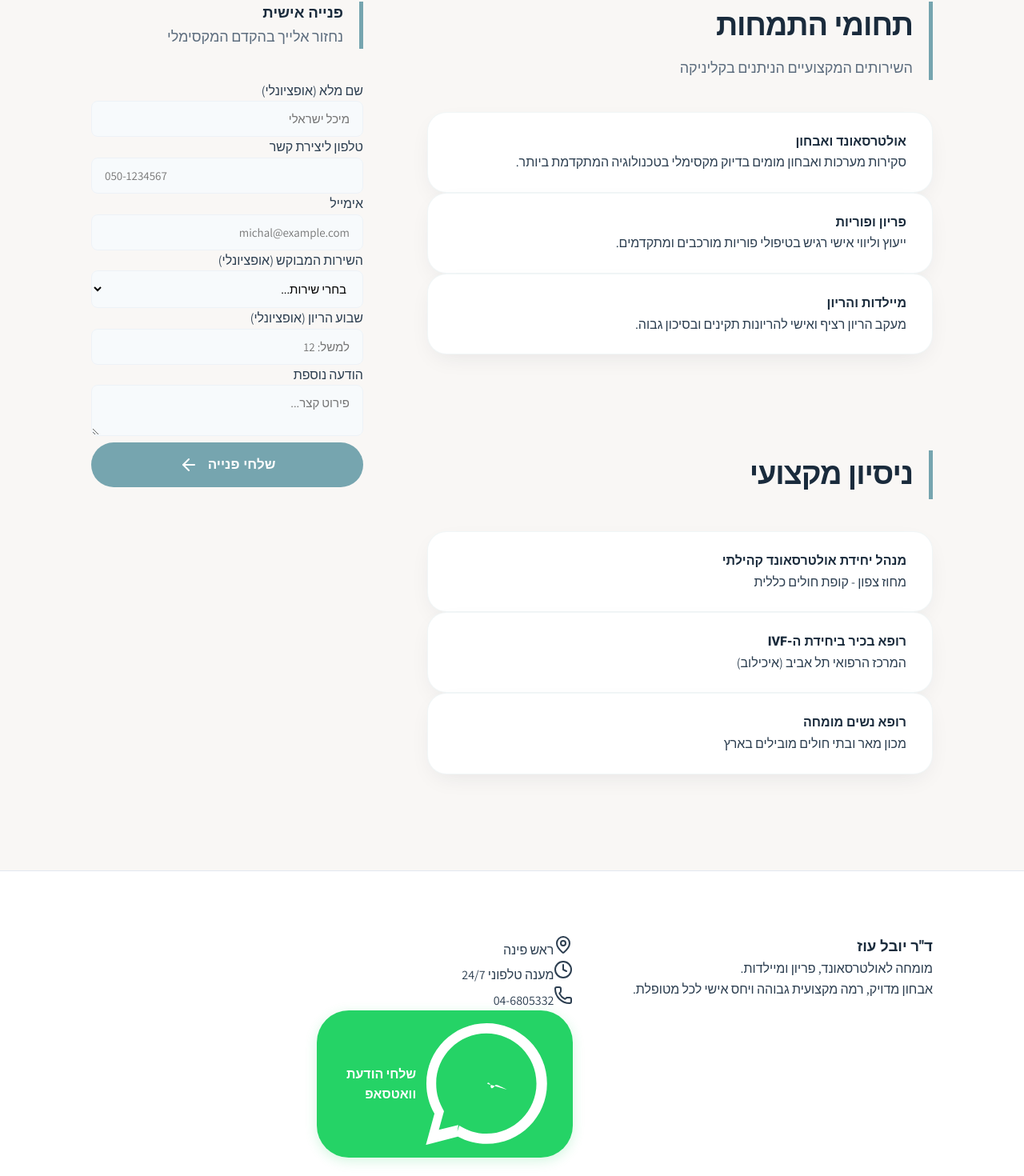
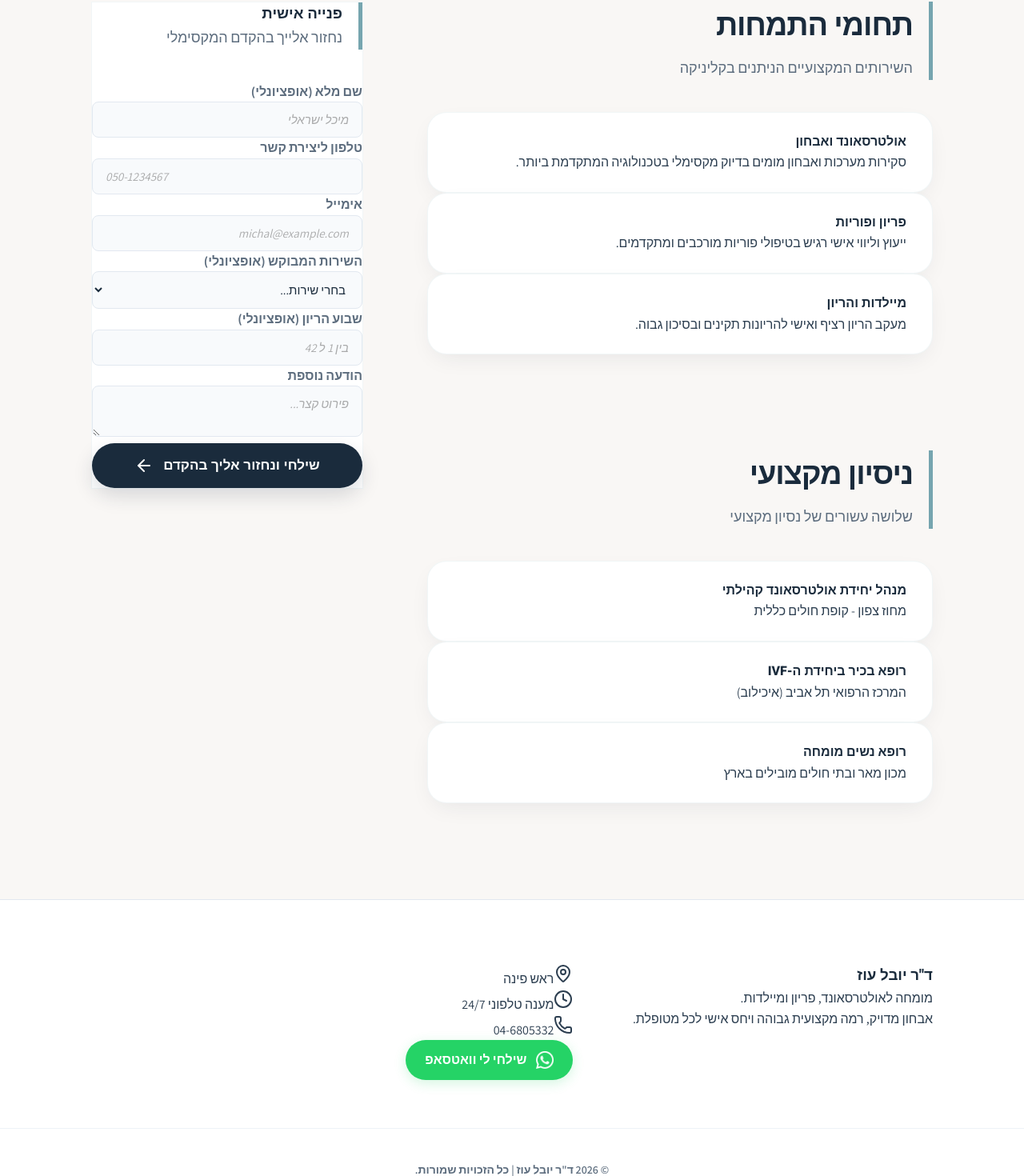
Before and after one commit to rotemoz84/communication-orchestration-platform, a React (Vite) app in the folder site_clinic/: page / in a window 1280 px wide. Shown: the part 758-2228 px from the top of the page at 80% size. Built offline with nearby package versions, Linux system fonts and the light colour scheme.

Commit message:
improved site ux

```diff
--- a/site_clinic/src/App.tsx
+++ b/site_clinic/src/App.tsx
@@ -12,6 +12,7 @@ import { motion, AnimatePresence } from 'framer-motion';
 
 // --- Assets ---
 import drOzImg from './assets/dr_oz.png';
+import whatsappLogo from './assets/whatsapp_white.png';
 
 // --- Data ---
 const SERVICES_OPTIONS = [
@@ -43,10 +44,10 @@ const Header = ({ activeSection, isTransparent }: { activeSection: string; isTra
             <a href="#about" className={`nav-link ${activeSection === 'about' ? 'active' : ''} ${isTransparent ? 'text-white' : ''}`}>אודות</a>
           </nav>
 
-          <div className="flex items-center gap-4">
-            <a href="#contact" className="btn-primary !py-2 !px-4 !text-xs !w-auto lg:!text-sm lg:!px-6">פנייה אישית</a>
-            <button className={`mobile-menu-trigger ${isTransparent ? 'text-white' : ''}`} onClick={() => setIsMenuOpen(true)}>
-              <Menu className="w-8 h-8" />
+          <div className="flex items-center gap-2 sm:gap-4 flex-nowrap shrink-0">
+            <a href="#contact" className="btn-primary !py-2 !px-3 sm:!px-4 !text-[10px] sm:!text-xs !w-auto lg:!text-sm lg:!px-6 whitespace-nowrap flex-shrink-0">פנייה אישית</a>
+            <button className={`mobile-menu-trigger !p-1 sm:!p-2 ${isTransparent ? 'text-white' : ''}`} onClick={() => setIsMenuOpen(true)}>
+              <Menu className="w-7 h-7 sm:w-8 sm:h-8" />
             </button>
           </div>
         </div>
@@ -142,58 +143,59 @@ const LeadForm = () => {
   };
 
   return (
-    <div className="card sidebar-sticky">
-      <div className="section-title !border-r-0 !pr-0 !mb-8">
-        <h3 className="text-2xl font-black">פנייה אישית</h3>
-        <p className="text-sm">נחזור אלייך בהקדם המקסימלי</p>
+    <div className="card sidebar-sticky contact-form-white shadow-[0_20px_50px_rgba(26,43,60,0.08)] !rounded-[48px] !p-12 border border-slate-100">
+      <div className="section-title !border-r-0 !pr-0 !mb-12 text-center">
+        <h3 className="text-3xl font-black text-primary-navy">פנייה אישית</h3>
+        <p className="text-slate-500 font-medium mt-2">נחזור אלייך בהקדם המקסימלי</p>
       </div>
 
       {status === 'success' && (
         <motion.div
           initial={{ opacity: 0, height: 0 }}
           animate={{ opacity: 1, height: 'auto' }}
-          className="mb-6 p-4 bg-green-50 border border-green-200 rounded-xl text-center"
+          className="mb-8 p-6 bg-green-50 border border-green-100 rounded-2xl text-center"
         >
-          <CheckCircle2 className="w-8 h-8 text-green-600 mx-auto mb-2" />
-          <h4 className="text-green-800 font-bold">הודעתך נשלחה בהצלחה!</h4>
-          <p className="text-green-700 text-sm">ד"ר עוז או נציגו יחזרו אלייך בהקדם.</p>
+          <CheckCircle2 className="w-10 h-10 text-green-600 mx-auto mb-3" />
+          <h4 className="text-green-800 text-xl font-bold">הודעתך נשלחה בהצלחה!</h4>
+          <p className="text-green-700 mt-2">ד"ר עוז או נציגו יחזרו אלייך בהקדם.</p>
         </motion.div>
       )}
 
       {status === 'error' && (
-        <div className="mb-6 p-4 bg-red-50 border border-red-200 rounded-xl text-center">
+        <div className="mb-8 p-6 bg-red-50 border border-red-100 rounded-2xl text-center">
           <h4 className="text-red-800 font-bold">חלה שגיאה בשליחה</h4>
           <p className="text-red-700 text-sm">אנא נסי שנית או צרי קשר טלפוני.</p>
         </div>
       )}
-      <form onSubmit={handleSubmit} className="space-y-4">
-        <div>
-          <label className="block text-sm font-bold text-slate-600 mb-1">שם מלא (אופציונלי)</label>
+
+      <form onSubmit={handleSubmit} className="space-y-8">
+        <div className="space-y-2">
+          <label className="block text-sm font-bold text-slate-700 mr-2">שם מלא (אופציונלי)</label>
           <input
             type="text"
-            className="input-field"
+            className="input-field !bg-slate-50 !border-slate-200 !text-primary-navy !rounded-2xl !py-4"
             placeholder="מיכל ישראלי"
             value={formData.name}
             onChange={(e) => setFormData({ ...formData, name: e.target.value })}
           />
         </div>
 
-        <div className="grid grid-cols-1 gap-4">
-          <div>
-            <label className="block text-sm font-bold text-slate-600 mb-1">טלפון ליצירת קשר</label>
+        <div className="grid grid-cols-1 gap-8">
+          <div className="space-y-2">
+            <label className="block text-sm font-bold text-slate-700 mr-2">טלפון ליצירת קשר</label>
             <input
               type="tel"
-              className="input-field"
+              className="input-field !bg-slate-50 !border-slate-200 !text-primary-navy !rounded-2xl !py-4"
               placeholder="050-1234567"
               value={formData.phone}
               onChange={(e) => setFormData({ ...formData, phone: e.target.value })}
             />
           </div>
-          <div>
-            <label className="block text-sm font-bold text-slate-600 mb-1">אימייל</label>
+          <div className="space-y-2">
+            <label className="block text-sm font-bold text-slate-700 mr-2">אימייל</label>
             <input
               type="email"
-              className="input-field"
+              className="input-field !bg-slate-50 !border-slate-200 !text-primary-navy !rounded-2xl !py-4"
               placeholder="michal@example.com"
               value={formData.email}
               onChange={(e) => setFormData({ ...formData, email: e.target.value })}
@@ -201,10 +203,10 @@ const LeadForm = () => {
           </div>
         </div>
 
-        <div>
-          <label className="block text-sm font-bold text-slate-600 mb-1">השירות המבוקש (אופציונלי)</label>
+        <div className="space-y-2">
+          <label className="block text-sm font-bold text-slate-700 mr-2">השירות המבוקש (אופציונלי)</label>
           <select
-            className="input-field"
+            className="input-field !bg-slate-50 !border-slate-200 !text-primary-navy !rounded-2xl !py-4"
             value={formData.service}
             onChange={(e) => setFormData({ ...formData, service: e.target.value })}
           >
@@ -213,23 +215,23 @@ const LeadForm = () => {
           </select>
         </div>
 
-        <div>
-          <label className="block text-sm font-bold text-slate-600 mb-1">שבוע הריון (אופציונלי)</label>
+        <div className="space-y-2">
+          <label className="block text-sm font-bold text-slate-700 mr-2">שבוע הריון (אופציונלי)</label>
           <input
             type="number"
             min="1"
             max="42"
-            className="input-field"
-            placeholder="למשל: 12"
+            className="input-field !bg-slate-50 !border-slate-200 !text-primary-navy !rounded-2xl !py-4"
+            placeholder="בין 1 ל 42"
             value={formData.week}
             onChange={(e) => setFormData({ ...formData, week: e.target.value })}
           />
         </div>
 
-        <div>
-          <label className="block text-sm font-bold text-slate-600 mb-1">הודעה נוספת</label>
+        <div className="space-y-2">
+          <label className="block text-sm font-bold text-slate-700 mr-2">הודעה נוספת</label>
           <textarea
-            className="input-field h-20 resize-none"
+            className="input-field !bg-slate-50 !border-slate-200 !text-primary-navy !rounded-2xl h-28 resize-none !py-4"
             placeholder="פירוט קצר..."
             value={formData.message}
             onChange={(e) => setFormData({ ...formData, message: e.target.value })}
@@ -239,10 +241,10 @@ const LeadForm = () => {
         <button
           type="submit"
           disabled={status === 'loading'}
-          className="btn-primary shadow-lg shadow-[#76A5AF]/20 mt-4 disabled:opacity-50"
+          className="btn-primary !bg-primary-navy !text-white shadow-xl shadow-black/10 mt-6 disabled:opacity-50 !py-5 !rounded-2xl transition-all hover:scale-[1.02] active:scale-95 font-black text-lg"
         >
-          {status === 'loading' ? 'שולח...' : 'שלחי פנייה'}
-          <ArrowLeft className="w-5 h-5" />
+          {status === 'loading' ? 'שולח...' : 'שילחי ונחזור אליך בהקדם'}
+          <ArrowLeft className="w-6 h-6 mr-2" />
         </button>
       </form>
     </div>
@@ -306,7 +308,7 @@ const App = () => {
   ];
 
   return (
-    <div className="min-h-screen">
+    <div className="min-h-screen pb-20 md:pb-0">
       <Header activeSection={activeSection} isTransparent={isTransparent} />
 
       {/* Hero Section */}
@@ -384,6 +386,7 @@ const App = () => {
             <section id="experience">
               <div className="section-title">
                 <h2>ניסיון מקצועי</h2>
+                <p>שלושה עשורים של נסיון מקצועי</p>
               </div>
 
               <div className="grid gap-4">
@@ -432,9 +435,9 @@ const App = () => {
               </p>
             </div>
 
-            <div className="grid grid-cols-2 gap-8 md:col-span-2">
+            <div className="grid grid-cols-1 sm:grid-cols-2 gap-8 md:col-span-2">
               <div className="flex flex-col gap-6">
-                <div className="footer-nav-links">
+                <div className="footer-nav-links flex flex-col gap-4">
                   <div className="flex items-center gap-3 text-slate-500 font-medium">
                     <MapPin className="w-4 h-4 text-secondary-teal" />
                     <span className="text-sm">ראש פינה</span>
@@ -448,28 +451,28 @@ const App = () => {
                     <span className="text-sm font-bold text-primary-navy">04-6805332</span>
                   </div>
                   <a
-                    href="https://wa.me/972506993353?text=%D7%A9%D7%9C%D7%95%D7%9D%20%D7%93%22%D7%A8%20%D7%A2%D7%95%D7%96%2C%20%D7%90%D7%A9%D7%9E%D7%97%20%D7%9C%D7%A7%D7%91%D7%9C%20%D7%A4%D7%A8%D7%98%D7%99%D7%9D%20%D7%A0%D7%95%D7%A1%D7%A4%D7%99%D7%9D"
+                    href="https://wa.me/972506993353?text=%D7%A9%D7%9C%D7%95%D7%9D%2C%20%D7%90%D7%A0%D7%99%20%D7%9E%D7%A2%D7%95%D7%A0%D7%99%D7%99%D7%A0%D7%AA%20%D7%9C%D7%A7%D7%91%D7%9C%20%D7%A2%D7%95%D7%93%20%D7%A4%D7%A8%D7%98%D7%99%D7%9D%20%D7%A2%D7%9C%20%D7%94%D7%A9%D7%99%D7%A8%D7%95%D7%AA%D7%99%D7%9D%20%D7%A9%D7%9C%20%D7%94%D7%9E%D7%A8%D7%A4%D7%90%D7%94"
                     target="_blank"
                     rel="noopener noreferrer"
-                    className="whatsapp-btn-footer"
+                    className="footer-whatsapp-link"
                   >
-                    <svg className="w-6 h-6" viewBox="0 0 24 24" fill="currentColor">
-                      <path d="M.057 24l1.687-6.163c-1.041-1.804-1.588-3.849-1.587-5.946.003-6.556 5.338-11.891 11.893-11.891 3.181.001 6.167 1.24 8.413 3.488 2.245 2.248 3.481 5.236 3.48 8.414-.003 6.557-5.338 11.892-11.893 11.892-1.99-.001-3.951-.5-5.688-1.448l-6.305 1.654zm6.597-3.807c1.676.995 3.276 1.591 5.316 1.592 5.448 0 9.886-4.438 9.888-9.886.002-5.448-4.437-9.884-9.885-9.884-5.447 0-9.884 4.437-9.887 9.885 0 2.13.56 3.668 1.54 5.447l-1.011 3.689 3.839-.982-.2 1.329zm9.367-7.11c-.263-.131-1.555-.768-1.796-.856-.24-.087-.414-.131-.588.131-.174.262-.676.856-.83.1.031-.153.174-.436.044-.262-.131-.131-.502-.857-.687-.24-.131-.414-.131-.588 0l-.131.131c-.131.131-.328.312-.328.761 0 .449.328.883.372.943.044.06 6.449 10.142 6.449 10.142.349.524.785.655 1.178.655s.785-.131 1.047-.393c.262-.262.262-.655.262-.655s.087-.131 0-.197c-.044-.066-.35-.175-.611-.263z" />
-                    </svg>
-                    שלחי הודעת וואטסאפ
+                    <img src={whatsappLogo} alt="WhatsApp" className="footer-whatsapp-icon" />
+                    <span className="text-sm">שילחי לי וואטסאפ</span>
                   </a>
                 </div>
+              </div>
 
 
-              </div>
             </div>
           </div>
+        </div>
 
-          <div className="footer-bottom">
+        <div className="footer-bottom">
+          <div className="page-wrapper flex flex-col items-center justify-center gap-4 text-center">
             <p className="footer-copy">
               © {new Date().getFullYear()} ד"ר יובל עוז | כל הזכויות שמורות.
             </p>
-            <div className="flex items-center gap-8 mt-4 md:mt-0">
+            <div className="flex items-center justify-center gap-8">
               <a href="#" className="footer-copy hover:text-secondary-teal transition-colors">מדיניות פרטיות</a>
               <span className="text-slate-300 select-none"> | </span>
               <a href="#" className="footer-copy hover:text-secondary-teal transition-colors">הנגשת אתר</a>
--- a/site_clinic/src/index.css
+++ b/site_clinic/src/index.css
@@ -388,7 +388,6 @@ section {
   }
 }
 
-/* Form Styles */
 .input-field {
   width: 100%;
   padding: 12px 16px;
@@ -398,6 +397,11 @@ section {
   font-size: 15px;
   transition: all 0.2s;
   background: #F7FAFC;
+}
+
+.input-field::placeholder {
+  font-style: italic;
+  opacity: 0.6;
 }
 
 .input-field:focus {
@@ -509,28 +513,67 @@ section {
 }
 
 /* WhatsApp Styling */
-.whatsapp-btn-footer {
+/* Inline WhatsApp Link Styling as full button */
+.footer-whatsapp-link {
   display: flex !important;
   align-items: center;
   justify-content: center;
   gap: 12px;
-  background-color: #25D366;
-  color: white;
-  padding: 16px 32px;
-  border-radius: 40px;
+  background-color: #25D366 !important;
+  color: white !important;
+  padding: 12px 24px;
+  border-radius: 50px;
+  font-weight: 700;
   text-decoration: none;
-  font-weight: 800;
-  font-size: 16px;
-  transition: all 0.3s;
+  transition: all 0.3s ease;
+  width: fit-content;
   box-shadow: 0 4px 15px rgba(37, 211, 102, 0.2);
-  width: 100%;
-  max-width: 320px;
 }
 
-.whatsapp-btn-footer:hover {
-  background-color: #20BA56;
+.footer-whatsapp-link:hover {
+  background-color: #20BA56 !important;
   transform: translateY(-2px);
-  box-shadow: 0 8px 25px rgba(37, 211, 102, 0.3);
+  box-shadow: 0 6px 20px rgba(37, 211, 102, 0.3);
+}
+
+.footer-whatsapp-icon {
+  width: 22px !important;
+  height: 22px !important;
+  object-fit: contain;
+  display: block;
+}
+
+/* Contact Form Overrides - Clean White Version */
+.contact-form-white {
+  background-color: var(--white) !important;
+  color: var(--text) !important;
+  border: 1px solid rgba(118, 165, 175, 0.1) !important;
+}
+
+.contact-form-white h3 {
+  color: var(--p-navy) !important;
+}
+
+.contact-form-white .input-field {
+  background-color: #F8FAFC !important;
+  border: 1.5px solid #E2E8F0 !important;
+  color: var(--p-navy) !important;
+}
+
+.contact-form-white .input-field:focus {
+  border-color: var(--s-teal) !important;
+  background-color: var(--white) !important;
+}
+
+.contact-form-white .btn-primary {
+  background-color: var(--p-navy) !important;
+  color: white !important;
+  box-shadow: 0 10px 25px rgba(26, 43, 60, 0.15) !important;
+}
+
+.contact-form-white label {
+  color: var(--text-light) !important;
+  font-weight: 700 !important;
 }
 
 @media (max-width: 768px) {
```
Also changed, not shown: site_clinic/src/assets/whatsapp.png (added), site_clinic/src/assets/whatsapp_white.png (added).
